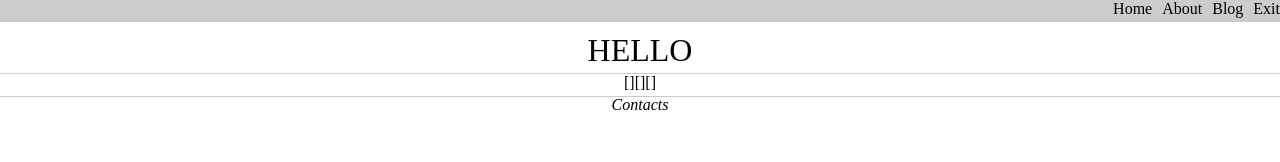
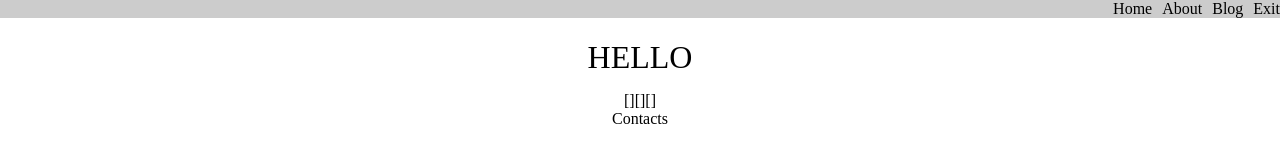
Before and after one commit to Dugnist/html5-boilerplate, a website built with webpack: page src/index.html in a window 1280 px wide. Built offline with nearby package versions, Linux system fonts and the light colour scheme.

Commit message:
add normalize fix little bugs

```diff
--- a/src/css/app.css
+++ b/src/css/app.css
@@ -1,102 +1,142 @@
-body {
+/*
+ ***********************
+ * RESET AND NORMALIZE *
+ ***********************
+*/
 
-  margin: 0 auto;
-  text-align: center;
-
+html, body, div, span, iframe, h1, h2, h3, h4, h5, h6, p, blockquote, pre, a, address, big, code, del, dfn, em, img, q, s, samp, small, strong, sub, sup, tt, var, b, u, i, center, dl, dt, dd, ol, ul, li, fieldset, form, label, legend, table, caption, tbody, tfoot, thead, tr, th, td, article, aside, canvas, details, embed, figure, figcaption, footer, header, hgroup, menu, main, nav, output, ruby, section, summary, time, mark, audio, video {
+	margin: 0;
+	padding: 0;
+	border: 0;
+	font-size: 100%;
+	font: inherit;
+	vertical-align: baseline;
 }
 
-h1,
-h2,
-h3 {
-
-  font-weight: normal;
-  line-height: 1.5;
-  margin: 0;
-
+article, aside, details, figcaption, figure, footer, header, hgroup, menu, nav, section {
+	display: block;
 }
 
-main {
-
-  margin: 0 auto;
-  padding: 0;
-
+ol, ul {
+	list-style: none;
 }
 
+table {
+	border-collapse: collapse;
+	border-spacing: 0;
+}
+
+body {
+  -ms-text-size-adjust: 100%;
+  -webkit-text-size-adjust: 100%;
+  text-align: center;
+	line-height: 1.15;
+}
+
+h1 {
+  font-size: 2em;
+  margin: 0.5em 0;
+}
+
+a {
+  background-color: transparent;
+  -webkit-text-decoration-skip: objects;
+}
+
+img {
+  border-style: none;
+}
+
+textarea {
+  overflow: auto;
+}
+
+[hidden] {
+  display: none;
+}
+
+/* Box Model */
+
+*, *:before, *:after {
+  -moz-box-sizing: border-box;
+  -webkit-box-sizing: border-box;
+  box-sizing: border-box;
+}
+
+/* A better looking default horizontal rule */
+
+hr {
+  display: block;
+  height: 1px;
+  border: 0;
+  border-top: 1px solid #ccc;
+  margin: 1em 0;
+  padding: 0;
+}
+
+/*
+ *******************
+ * PAGE MAIN STYLE *
+ *******************
+*/
+
 section {
+  background: #fff;
+  margin: 0;
+}
 
-  display: block;
-  margin: 0;
-  padding: 0;
-  background: #fff;
-
+.clear {
+  clear: both;
 }
 
 /* HEADER */
 
 header {
-
   display: inline-block;
   width: 100%;
   background: #ccc;
-
 }
 
 header nav {
-
   float: right;
-
-}
-
-header nav ul {
-
-  display: inline-block;
-  list-style: none;
-  margin: 0;
-
 }
 
 header nav li {
-
   float: left;
   margin-left: 10px;
-
 }
 
-/* EXAMPLE */
+/* EXAMPLE SECTION */
 
 section.example {
-
-  display: inline-block;
   width: 100%;
-  outline: 1px solid #ccc;
-
 }
 
 .example .cards {
-
   display: inline-block;
-
+  margin-bottom: -4px;
 }
 
 .example article {
-
-  display: inline-block;
   float: left;
-
 }
 
 /* FOOTER */
 
 footer {
-
   display: block;
   width: 100%;
+}
 
-}
+/*
+ *******************
+ *  MEDIA QUERIES  *
+ *******************
+*/
 
 /* MEDIA FOR NOTEBOOK DISPLAY */
 
-@media only screen and (max-width: 1200px) and (min-width: 320px) {
+@media only screen and (max-width: 1200px) and (min-width: 300px) {
 
   body { background: #ffc168; }
 
@@ -104,7 +144,7 @@ footer {
 
 /* MEDIA FOR TABLET DISPLAY */
 
-@media only screen and (max-width: 992px) and (min-width: 320px) {
+@media only screen and (max-width: 992px) and (min-width: 300px) {
 
   body { background: #fd5c63; }
 
@@ -112,7 +152,7 @@ footer {
 
 /* MEDIA FOR MEDIUM MOBILE DISPLAY */
 
-@media only screen and (max-width: 768px) and (min-width: 320px) {
+@media only screen and (max-width: 768px) and (min-width: 300px) {
 
   body { background: #fbb034; }
 
@@ -120,7 +160,7 @@ footer {
 
 /* MEDIA FOR LITTLE MOBILE DISPLAY */
 
-@media only screen and (max-width: 480px) and (min-width: 320px) {
+@media only screen and (max-width: 480px) and (min-width: 300px) {
 
   body { background: #ffdd00; }
 
--- a/src/index.html
+++ b/src/index.html
@@ -7,6 +7,9 @@
       <meta http-equiv="x-ua-compatible" content="ie=edge">
 
       <title>Clear Page</title>
+
+      <link rel="apple-touch-icon" href="apple-touch-icon.png">
+      <!-- Place favicon.ico in the root directory -->
 
       <meta name="author" content="">
       <meta name="keywords" content="">
```
